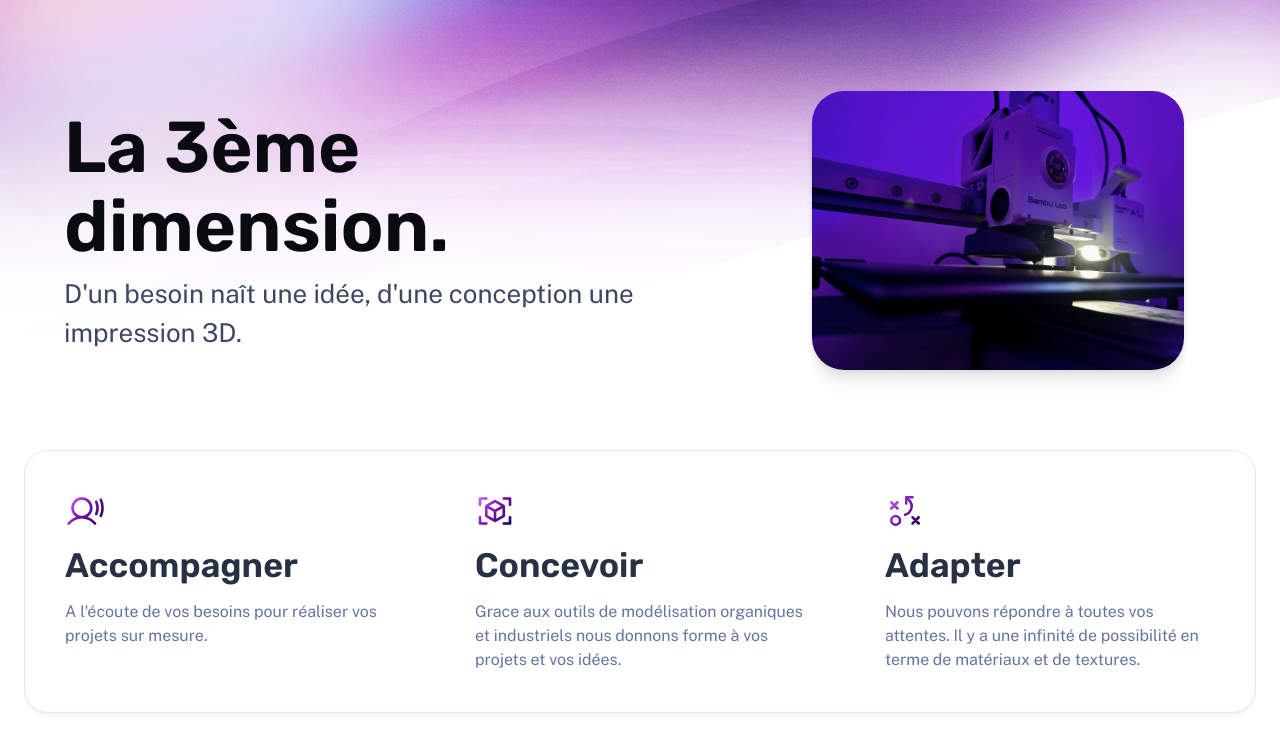
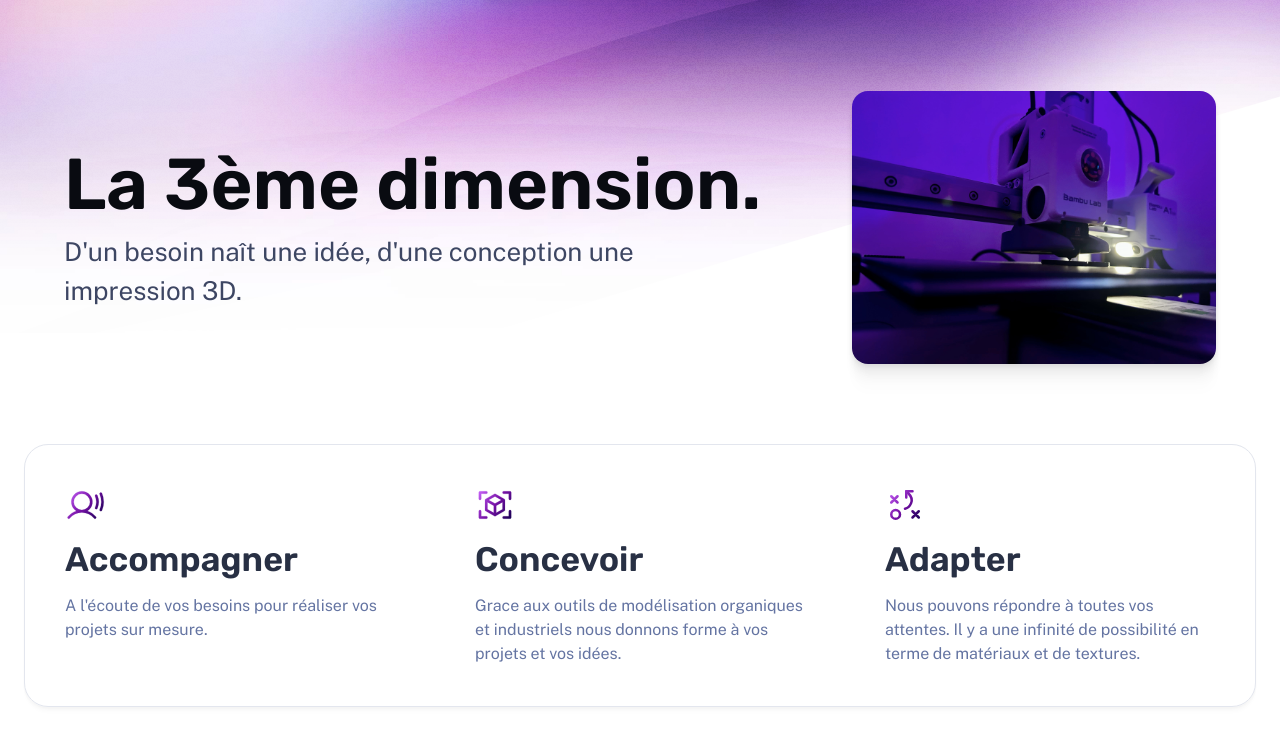
Before and after one commit to La3emedimension/la_3eme_dimension, an Astro site: page / in a window 1280 px wide. Shown: the part 94-846 px from the top of the page. Built offline with nearby package versions, Linux system fonts and the light colour scheme; Astro itself is replaced by a stand-in of ours.

Commit message:
upgrade to upgrade one

```diff
--- a/src/pages/index.astro
+++ b/src/pages/index.astro
@@ -39,8 +39,8 @@ const projects = (await getCollection('work'))
 
 				<img
 					alt="Purple 3d print"
-					width="372"
-					height="202"
+					width="auto"
+					height="auto"
 					src="/assets/portrait.jpg"
 				/>
 			</header>
@@ -57,6 +57,7 @@ const projects = (await getCollection('work'))
 		flex-direction: column;
 		align-items: center;
 		gap: 2rem;
+
 	}
 
 	.roles {
@@ -74,7 +75,7 @@ const projects = (await getCollection('work'))
 	@media (min-width: 50em) {
 		.hero {
 			display: grid;
-			grid-template-columns: 6fr 4fr;
+			grid-template-columns: 6fr 3fr;
 			padding-inline: 2.5rem;
 			gap: 3.75rem;
 		}
@@ -87,7 +88,7 @@ const projects = (await getCollection('work'))
 
 		.hero img {
 			aspect-ratio: auto;
-			border-radius: 2rem;
+			border-radius: 1rem;
 			object-fit: cover;
 			margin: auto
 		}
```
